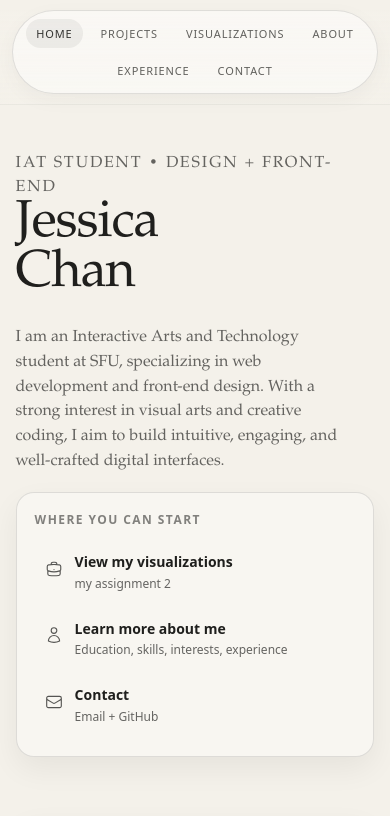
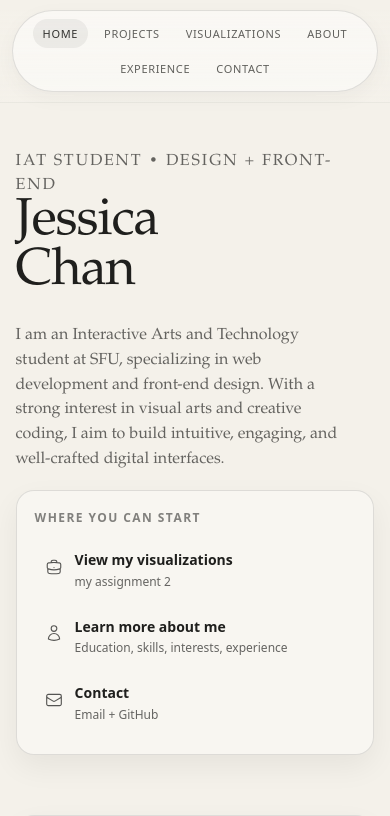
Before and after one commit to jessicachan0831-dot/jessicachan0831-dot.github.io, a plain HTML site: page index.html in a window 390 px wide. Shown: the top 816 px of the page. Drawn offline with Linux system fonts and the light colour scheme.

Commit message:
Update style.css

```diff
--- a/style.css
+++ b/style.css
@@ -458,10 +458,11 @@ a{ color: inherit; }
   }
 }
 
+/* Nav pill responsive only */
 @media (max-width: 520px){
   .navpill{
-    width: min(520px, 94vw);
-    gap: 8px;
+    width: calc(100vw - 24px);   /* 更稳：左右留 12px */
+    gap: 6px;
     padding: 8px 10px;
     justify-content: center;
   }
@@ -469,5 +470,6 @@ a{ color: inherit; }
   .navpill a{
     font-size: 11px;
     padding: 6px 10px;
+    letter-spacing: 0.06em;      /* 小屏减少字间距 */
   }
 }
```
